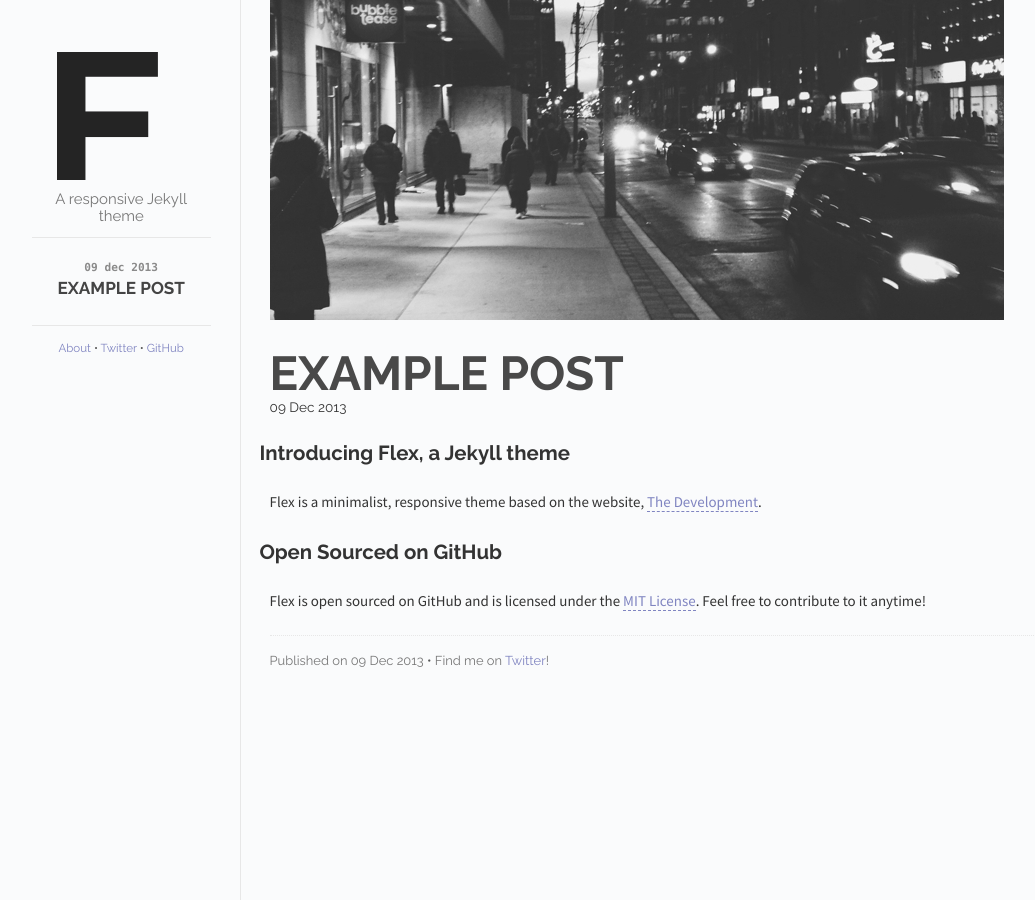
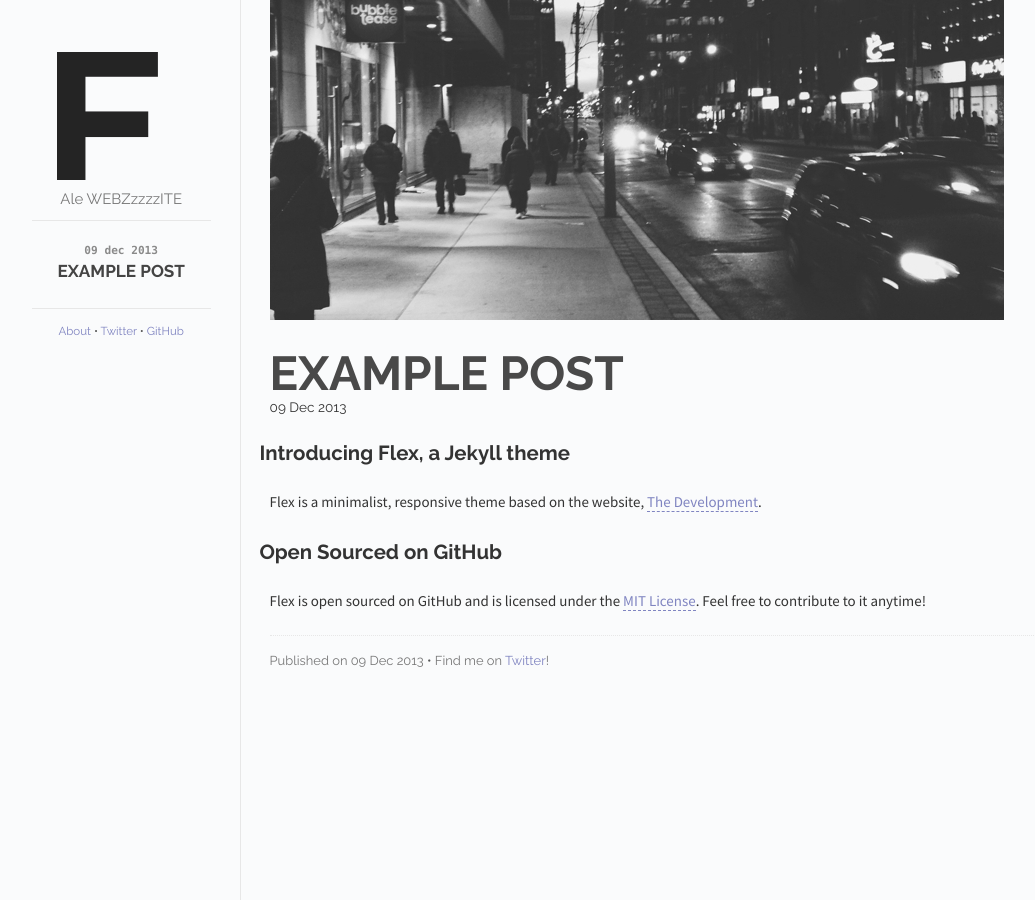
Before and after one commit to ago6/ago6.github.io, a Jekyll site: the page built from index.html, in a window 1280 px wide. Shown: the whole page, without its empty margins (118-1153 px from the left). Built offline with Jekyll 4.4.1, drawn with Linux system fonts in a browser that asks for light colours; Markdown is read by kramdown in place of the engine named in the settings.

Commit message:
Update default.html

```diff
--- a/_layouts/default.html
+++ b/_layouts/default.html
@@ -24,7 +24,7 @@
       <div class="sidebar" id="sidebar">
         <div class="header">
           <h1 class="title"><a href="/"><img id="logo" src="/images/logo.png"></a></h1>
-          <span class="tagline">A responsive Jekyll theme</span>
+          <span class="tagline">Ale WEBZzzzzITE</span>
         </div>
         <div class="posts">
           <ul class="posts-list">
```
